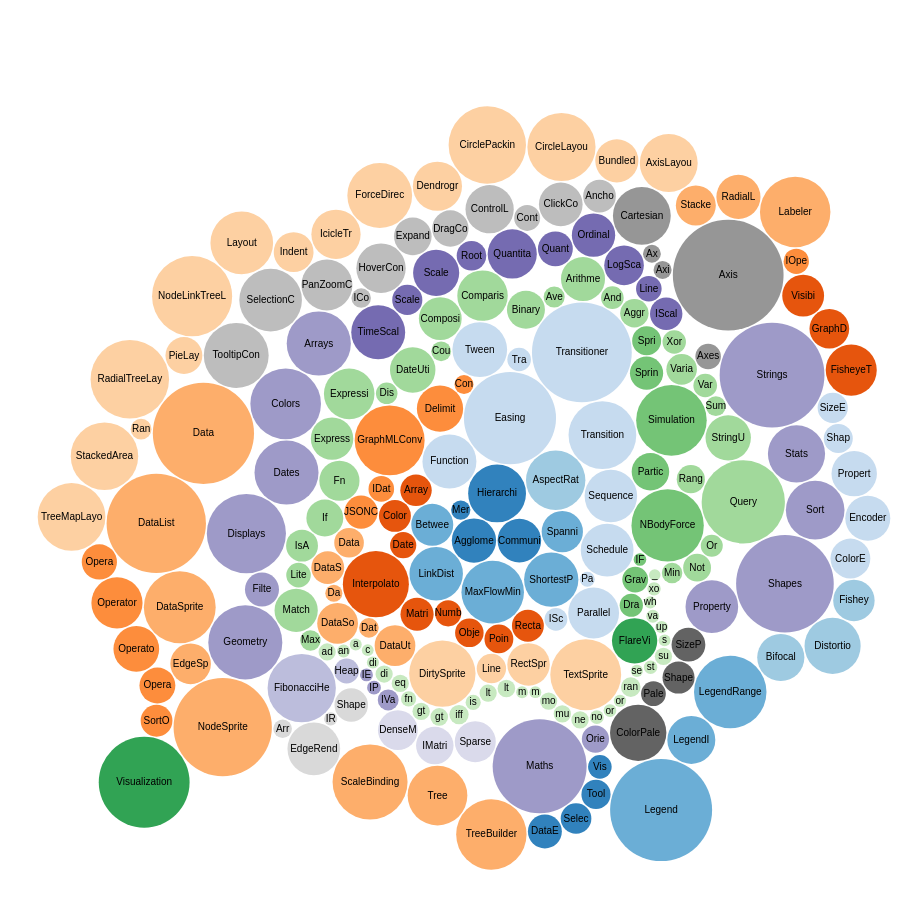
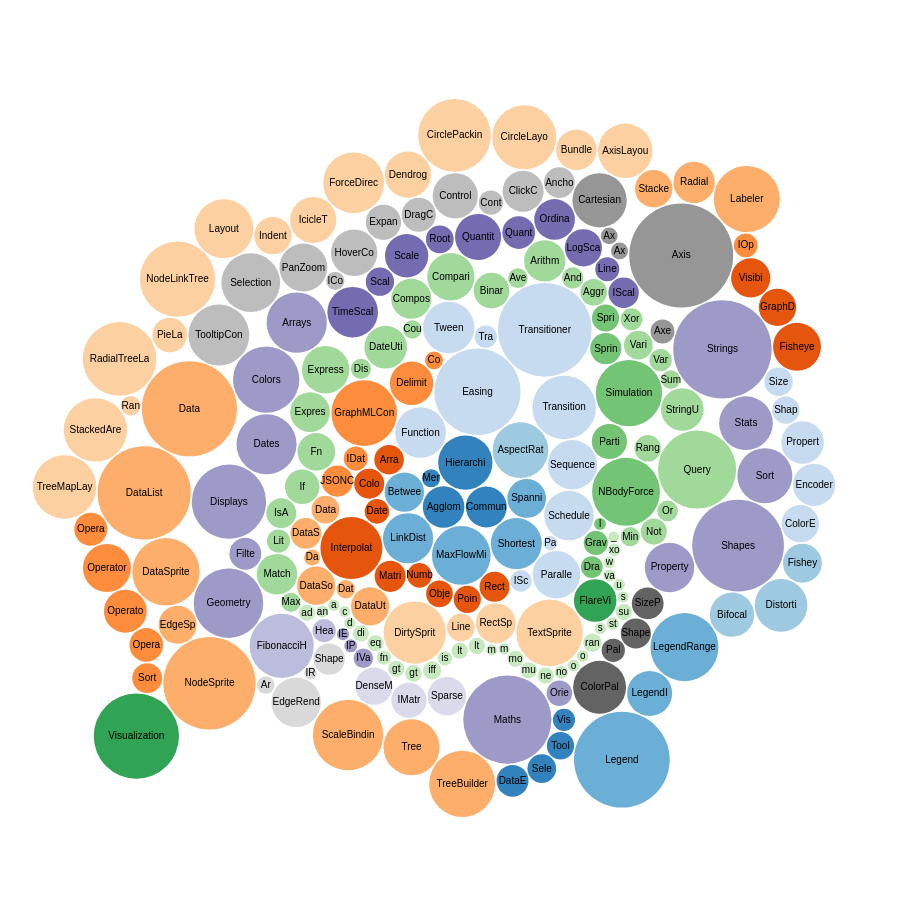
Before and after one commit to vanshady/d3-practice, a plain HTML site: page Bubble-Chart/index.html in a window 1280 px wide. Shown: the whole page, without its empty margins (24-945 px from the left). Drawn offline with nearby package versions, Linux system fonts and the light colour scheme.

```diff
--- a/Bubble-Chart/index.html
+++ b/Bubble-Chart/index.html
@@ -5,7 +5,7 @@
 <script src="https://cdnjs.cloudflare.com/ajax/libs/d3/3.5.6/d3.min.js"></script>
 <script>
 
-var diameter = 960,
+var diameter = 900,
     format = d3.format("，d"),
     color = d3.scale.category20c();
 
```
